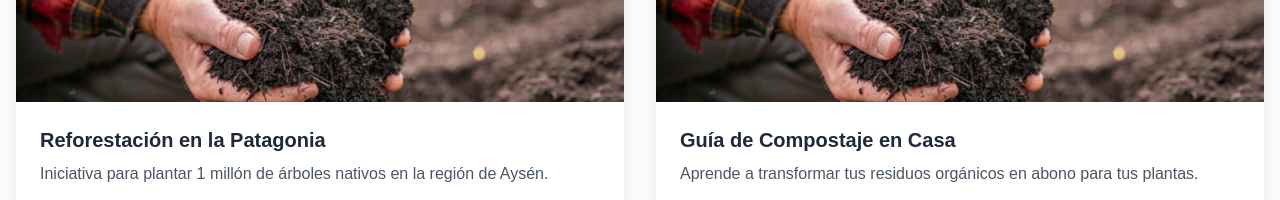
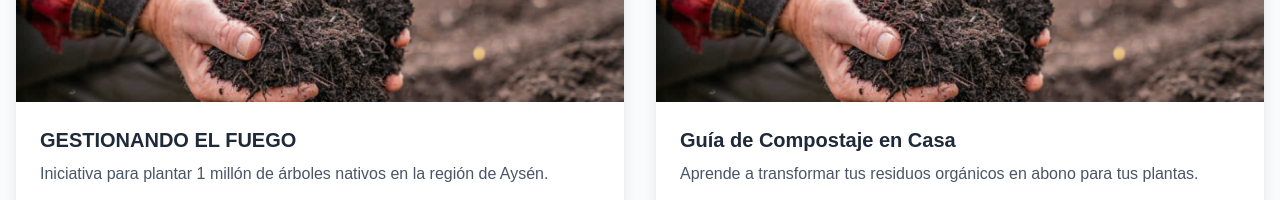
Before and after one commit to Language-Center-Chile/nextjs-bio2, a Next.js app: page / in a window 1280 px wide. Shown: the part 2440-2640 px from the top of the page. Built offline with nearby package versions, Linux system fonts and the light colour scheme; no server answers.

Commit message:
feat:blog update

```diff
--- a/src/components/NewsSection.tsx
+++ b/src/components/NewsSection.tsx
@@ -5,9 +5,9 @@ const NewsSection = () => {
     {
       imageSrc: "https://images.unsplash.com/photo-1542601906990-b4d3fb7d5763?w=500&q=80",
       imageAlt: "Reforestación en la Patagonia",
-      title: "Reforestación en la Patagonia",
+      title: "GESTIONANDO EL FUEGO",
       description: "Iniciativa para plantar 1 millón de árboles nativos en la región de Aysén.",
-      href: "/noticias/reforestacion-patagonia",
+      href: "https://biodiversidad.cl/gestionando-el-fuego/",
     },
     {
       imageSrc: "https://images.unsplash.com/photo-1466692476868-aef1dfb1e735?w=500&q=80",
```
